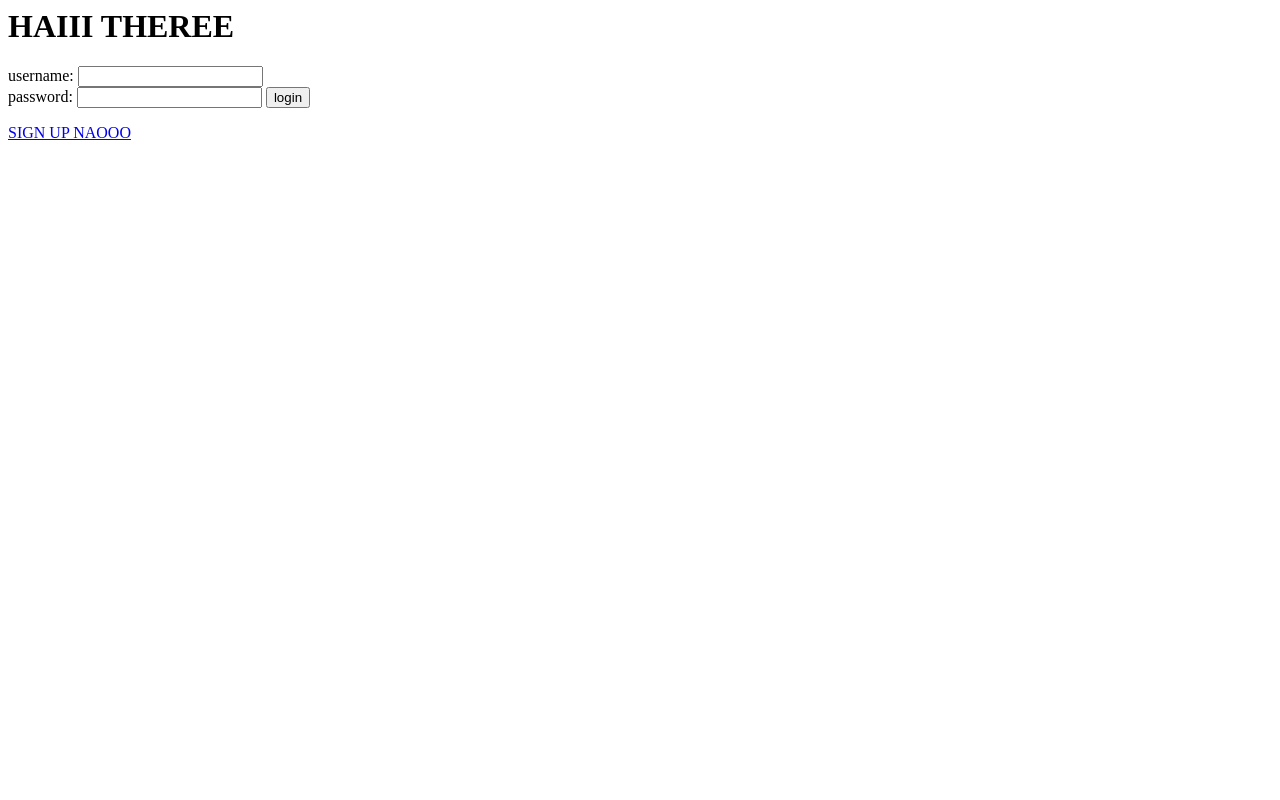
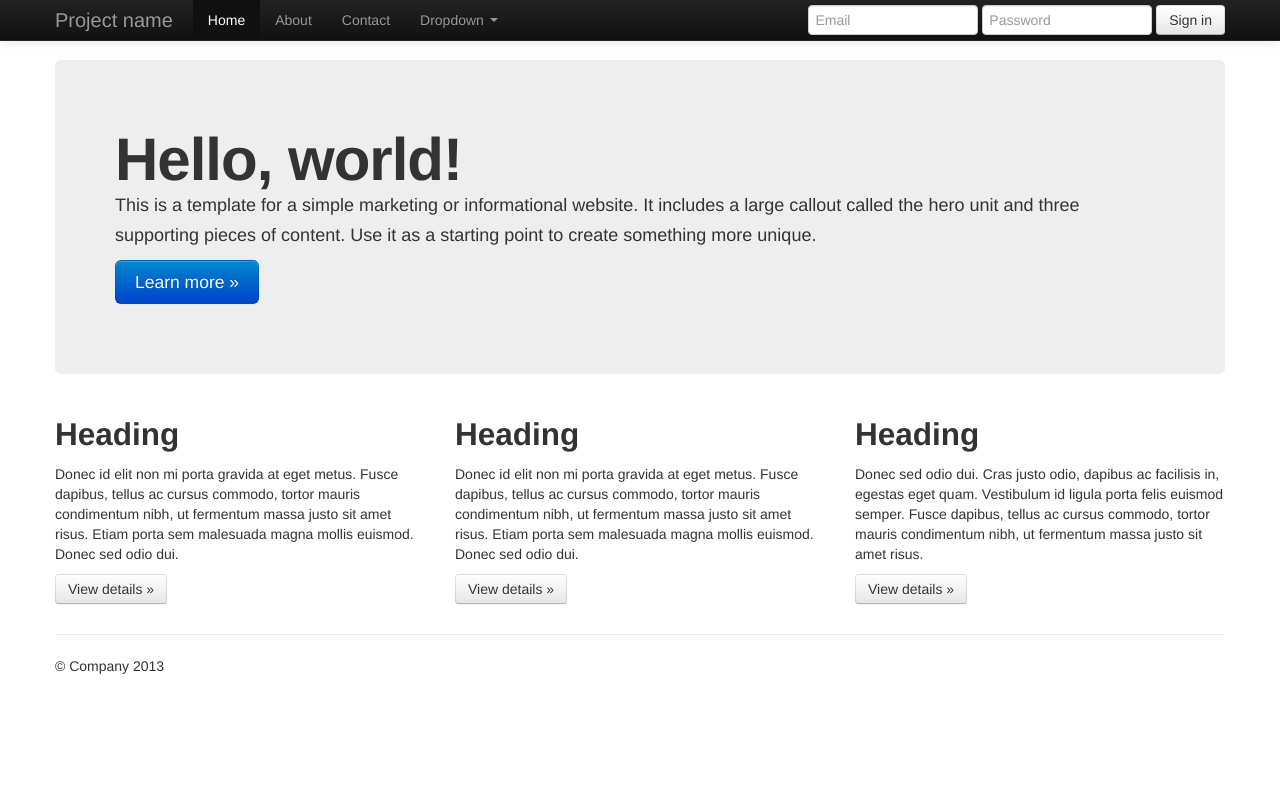
Before and after one commit to yeoedward/payupdawg, a Django app: page / in a window 1280 px wide. Run offline with Django 3.2, Linux system fonts and the light colour scheme; some libraries are stand-ins or nearby versions.

Commit message:
random boostrap stuff

```diff
--- a/webapp/webapp/templates/index.html
+++ b/webapp/webapp/templates/index.html
@@ -1,17 +1,126 @@
-<html>
-<head><title>PayUpDawg Login</title></head>
-<body>
+<!DOCTYPE html>
+<html lang="en">
+  <head>
+    <meta charset="utf-8">
+    <title>Bootstrap, from Twitter</title>
+    <meta name="viewport" content="width=device-width, initial-scale=1.0">
+    <meta name="description" content="">
+    <meta name="author" content="">
 
-<h1>HAIII THEREE</h1>
+    <!-- Le styles -->
+    <link href="../static/bootstrap/css/bootstrap.css" rel="stylesheet">
+    <style type="text/css">
+      body {
+        padding-top: 60px;
+        padding-bottom: 40px;
+      }
+    </style>
+    <link href="../static/bootstrap/css/bootstrap-responsive.css" rel="stylesheet">
 
-<form name="login" action="CHANGELATER" method="post">
-username: <input type="text" name="user"><br>
-password: <input type="text" name="password">
-<input type="submit" value="login">
-</form>
+    <!-- HTML5 shim, for IE6-8 support of HTML5 elements -->
+    <!--[if lt IE 9]>
+      <script src="../assets/js/html5shiv.js"></script>
+    <![endif]-->
 
-<a href="CHANGETHISYO">SIGN UP NAOOO </a>
+    <!-- Fav and touch icons -->
+    <link rel="apple-touch-icon-precomposed" sizes="144x144" href="../assets/ico/apple-touch-icon-144-precomposed.png">
+    <link rel="apple-touch-icon-precomposed" sizes="114x114" href="../assets/ico/apple-touch-icon-114-precomposed.png">
+      <link rel="apple-touch-icon-precomposed" sizes="72x72" href="../assets/ico/apple-touch-icon-72-precomposed.png">
+                    <link rel="apple-touch-icon-precomposed" href="../assets/ico/apple-touch-icon-57-precomposed.png">
+                                   <link rel="shortcut icon" href="../assets/ico/favicon.png">
+  </head>
 
+  <body>
 
-</body>
+    <div class="navbar navbar-inverse navbar-fixed-top">
+      <div class="navbar-inner">
+        <div class="container">
+          <button type="button" class="btn btn-navbar" data-toggle="collapse" data-target=".nav-collapse">
+            <span class="icon-bar"></span>
+            <span class="icon-bar"></span>
+            <span class="icon-bar"></span>
+          </button>
+          <a class="brand" href="#">Project name</a>
+          <div class="nav-collapse collapse">
+            <ul class="nav">
+              <li class="active"><a href="#">Home</a></li>
+              <li><a href="#about">About</a></li>
+              <li><a href="#contact">Contact</a></li>
+              <li class="dropdown">
+                <a href="#" class="dropdown-toggle" data-toggle="dropdown">Dropdown <b class="caret"></b></a>
+                <ul class="dropdown-menu">
+                  <li><a href="#">Action</a></li>
+                  <li><a href="#">Another action</a></li>
+                  <li><a href="#">Something else here</a></li>
+                  <li class="divider"></li>
+                  <li class="nav-header">Nav header</li>
+                  <li><a href="#">Separated link</a></li>
+                  <li><a href="#">One more separated link</a></li>
+                </ul>
+              </li>
+            </ul>
+            <form class="navbar-form pull-right">
+              <input class="span2" type="text" placeholder="Email">
+              <input class="span2" type="password" placeholder="Password">
+              <button type="submit" class="btn">Sign in</button>
+            </form>
+          </div><!--/.nav-collapse -->
+        </div>
+      </div>
+    </div>
+
+    <div class="container">
+
+      <!-- Main hero unit for a primary marketing message or call to action -->
+      <div class="hero-unit">
+        <h1>Hello, world!</h1>
+        <p>This is a template for a simple marketing or informational website. It includes a large callout called the hero unit and three supporting pieces of content. Use it as a starting point to create something more unique.</p>
+        <p><a href="#" class="btn btn-primary btn-large">Learn more &raquo;</a></p>
+      </div>
+
+      <!-- Example row of columns -->
+      <div class="row">
+        <div class="span4">
+          <h2>Heading</h2>
+          <p>Donec id elit non mi porta gravida at eget metus. Fusce dapibus, tellus ac cursus commodo, tortor mauris condimentum nibh, ut fermentum massa justo sit amet risus. Etiam porta sem malesuada magna mollis euismod. Donec sed odio dui. </p>
+          <p><a class="btn" href="#">View details &raquo;</a></p>
+        </div>
+        <div class="span4">
+          <h2>Heading</h2>
+          <p>Donec id elit non mi porta gravida at eget metus. Fusce dapibus, tellus ac cursus commodo, tortor mauris condimentum nibh, ut fermentum massa justo sit amet risus. Etiam porta sem malesuada magna mollis euismod. Donec sed odio dui. </p>
+          <p><a class="btn" href="#">View details &raquo;</a></p>
+       </div>
+        <div class="span4">
+          <h2>Heading</h2>
+          <p>Donec sed odio dui. Cras justo odio, dapibus ac facilisis in, egestas eget quam. Vestibulum id ligula porta felis euismod semper. Fusce dapibus, tellus ac cursus commodo, tortor mauris condimentum nibh, ut fermentum massa justo sit amet risus.</p>
+          <p><a class="btn" href="#">View details &raquo;</a></p>
+        </div>
+      </div>
+
+      <hr>
+
+      <footer>
+        <p>&copy; Company 2013</p>
+      </footer>
+
+    </div> <!-- /container -->
+
+    <!-- Le javascript
+    ================================================== -->
+    <!-- Placed at the end of the document so the pages load faster -->
+    <script src="../static/bootstrap/js/jquery.js"></script>
+    <script src="../static/bootstrap/js/bootstrap-transition.js"></script>
+    <script src="../static/bootstrap/js/bootstrap-alert.js"></script>
+    <script src="../static/bootstrap/js/bootstrap-modal.js"></script>
+    <script src="../static/bootstrap/js/bootstrap-dropdown.js"></script>
+    <script src="../static/bootstrap/js/bootstrap-scrollspy.js"></script>
+    <script src="../static/bootstrap/js/bootstrap-tab.js"></script>
+    <script src="../static/bootstrap/js/bootstrap-tooltip.js"></script>
+    <script src="../static/bootstrap/js/bootstrap-popover.js"></script>
+    <script src="../static/bootstrap/js/bootstrap-button.js"></script>
+    <script src="../static/bootstrap/js/bootstrap-collapse.js"></script>
+    <script src="../static/bootstrap/js/bootstrap-carousel.js"></script>
+    <script src="../static/bootstrap/js/bootstrap-typeahead.js"></script>
+
+  </body>
 </html>
```
